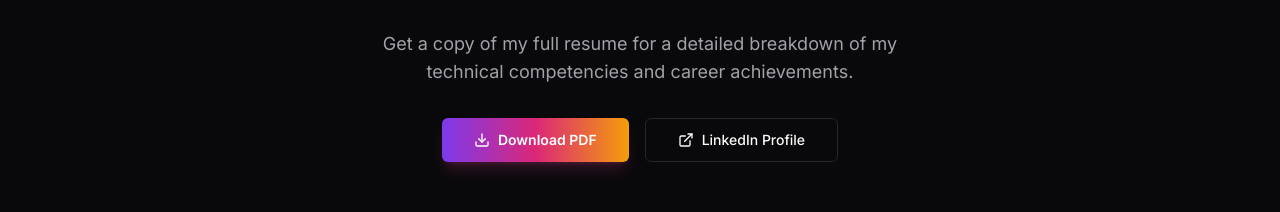
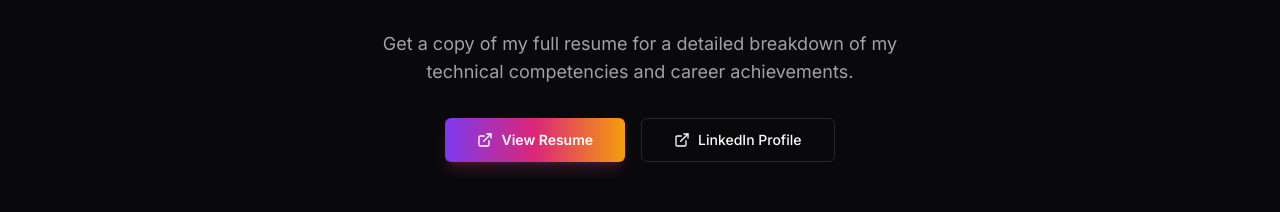
Before and after one commit to utkaln05/Portfolio, a Next.js app: page / in a window 1280 px wide. Shown: the part 3765-3977 px from the top of the page. Built offline with nearby package versions, Linux system fonts and the light colour scheme; no server answers; the database is empty.

Commit message:
Change Download PDF to View Resume

```diff
--- a/src/app/dashboard/page.tsx
+++ b/src/app/dashboard/page.tsx
@@ -346,7 +346,7 @@ export default function DashboardPage() {
                     onChange={e => setFormData({ ...formData, resumeUrl: e.target.value })}
                     placeholder="https://drive.google.com/... or /resume.pdf"
                   />
-                  <p className="text-[10px] text-muted-foreground">Paste a Google Drive link, Dropbox link, or a local path like /resume.pdf. This is used for the Download PDF button.</p>
+                  <p className="text-[10px] text-muted-foreground">Paste a Google Drive link, Dropbox link, or a local path like /resume.pdf. This is used for the View Resume button.</p>
                 </div>
               </CardContent>
             </Card>
--- a/src/components/Resume.tsx
+++ b/src/components/Resume.tsx
@@ -31,8 +31,8 @@ export function Resume() {
             }`}
             asChild
           >
-            <a href={resumeLink} target="_blank" rel="noopener noreferrer" download>
-              <Download className="w-4 h-4" /> Download PDF
+            <a href={resumeLink} target="_blank" rel="noopener noreferrer">
+              <ExternalLink className="w-4 h-4" /> View Resume
             </a>
           </Button>
           <Button
```
